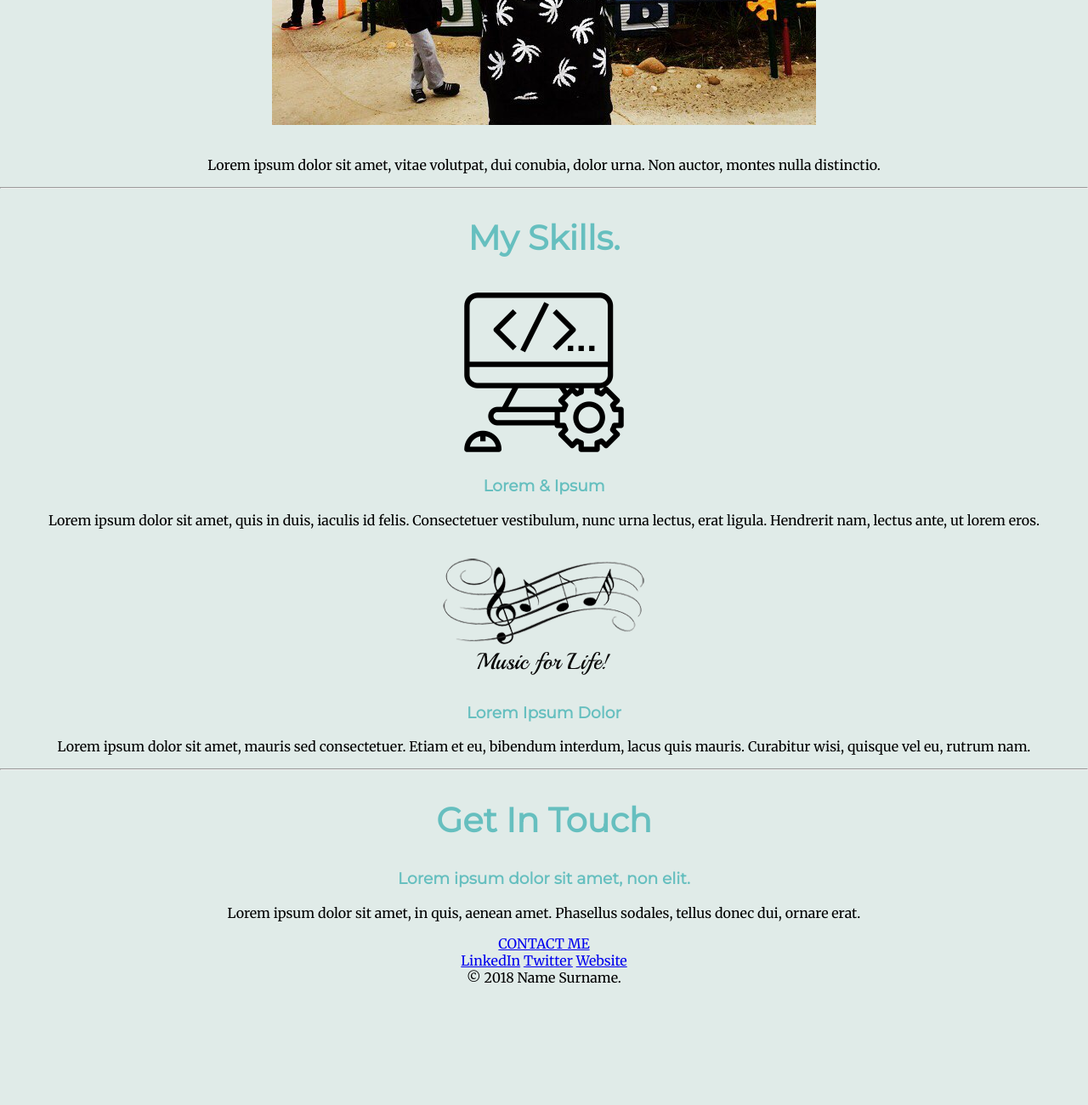
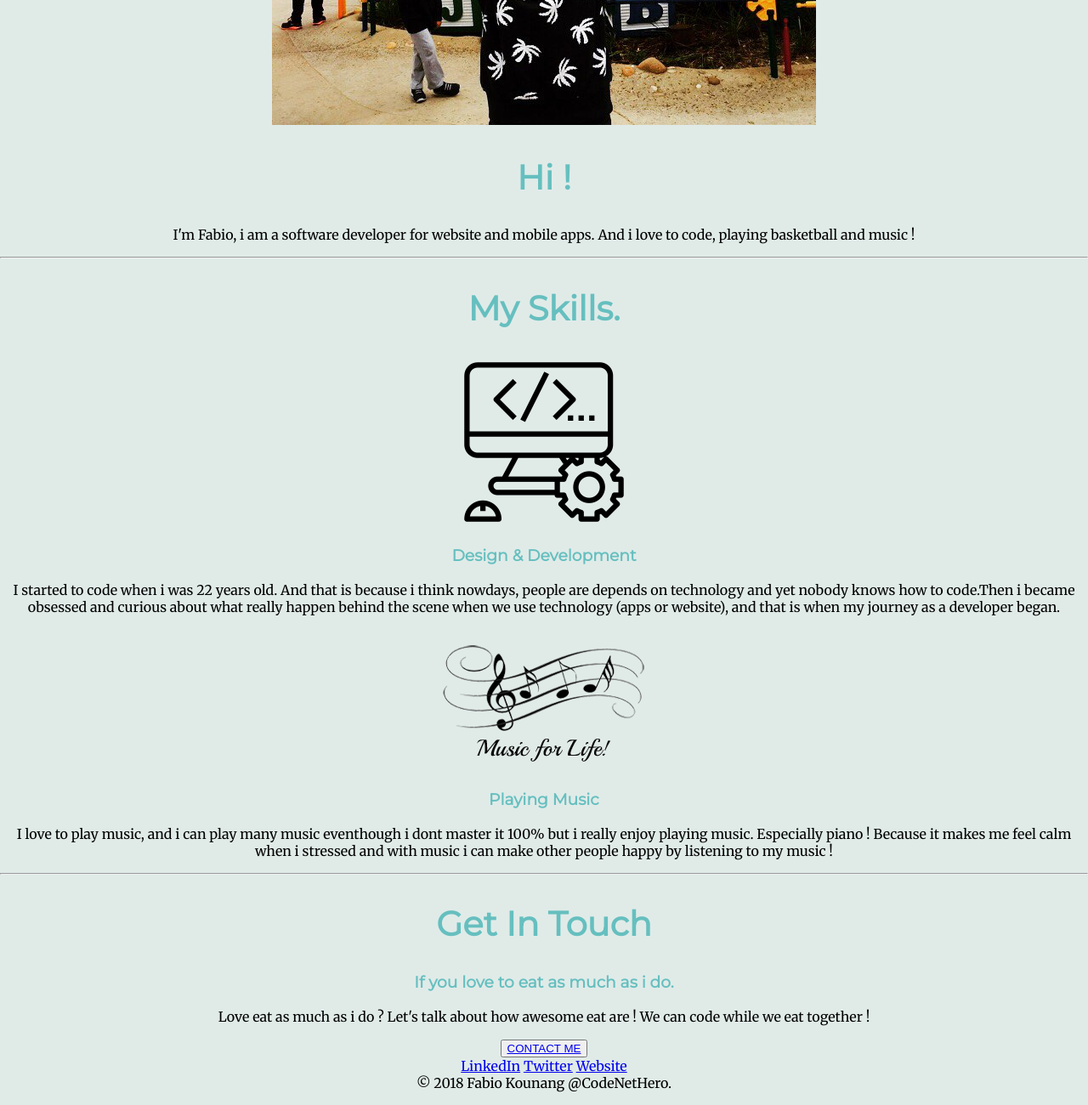
Before and after one commit to netcodehero/cv, a plain HTML site: page index.html in a window 1280 px wide. Shown: the part 1115-2415 px from the top of the page at 85% size. Before the commit the page ends 2291 px from the top, so only its background shows below. Drawn offline with Linux system fonts and the light colour scheme.

Commit message:
upload newest

```diff
--- a/index.html
+++ b/index.html
@@ -5,7 +5,7 @@
 	<meta name="viewport" content="width=device-width, initial-scale=1.0">
 	<meta http-equiv="X-UA-Compatible" content="ie=edge">
 	<title>Fabio Kounang</title>
-	<link rel="stylesheet" type="text/css" href="/css/style.css">
+	<link rel="stylesheet" type="text/css" href="css/style.css">
 	<link rel="icon" href="favicon.ico">
 	<link href="https://fonts.googleapis.com/css?family=Merriweather|Montserrat|Sacramento" rel="stylesheet">
 </head>
@@ -20,30 +20,34 @@
 
 	<div class="middle-container">
 		<div class="profile">
-			<img src="images/photo.jpg" alt="">
-			<h2></h2>
-			<p>Lorem ipsum dolor sit amet, vitae volutpat, dui conubia, dolor urna. Non auctor, montes nulla distinctio.</p>
+			<img class="img-profile" src="images/photo.jpg" alt="">
+			<h2>Hi !</h2>
+			<p class="profile-desc">I'm Fabio, i am a software developer for website and mobile apps. And i love to code, playing basketball and music !</p>
 		</div>
 		<hr>
 		<div class="skills">
 			<h2>My Skills.</h2>
 			<div class="skill-row">
-				<img class="" src="images/code.png" alt="">
-				<h3>Lorem & Ipsum</h3>
-				<p>Lorem ipsum dolor sit amet, quis in duis, iaculis id felis. Consectetuer vestibulum, nunc urna lectus, erat ligula. Hendrerit nam, lectus ante, ut lorem eros.</p>
+				<img class="code" src="images/code.png" alt="">
+				<h3>Design & Development</h3>
+				<p class="skill-desc">
+					I started to code when i was 22 years old. And that is because i think nowdays, people are depends on technology and yet nobody knows how to code.Then i became obsessed and curious about what really happen behind the scene when we use technology (apps or website), and that is when my journey as a developer began.
+				</p>
 			</div>
 			<div class="skill-row">
-				<img class="" src="images/music.png" alt="">
-				<h3>Lorem Ipsum Dolor</h3>
-				<p>Lorem ipsum dolor sit amet, mauris sed consectetuer. Etiam et eu, bibendum interdum, lacus quis mauris. Curabitur wisi, quisque vel eu, rutrum nam.</p>
+				<img class="music" src="images/music.png" alt="">
+				<h3>Playing Music</h3>
+				<p class="skill-desc">I love to play music, and i can play many music eventhough i dont master it 100% but i really enjoy playing music. Especially piano ! Because it makes me feel calm when i stressed and with music i can make other people happy by listening to my music !</p>
 			</div>
 		</div>
 		<hr>
 		<div class="contact-me">
 			<h2>Get In Touch</h2>
-			<h3>Lorem ipsum dolor sit amet, non elit.</h3>
-			<p>Lorem ipsum dolor sit amet, in quis, aenean amet. Phasellus sodales, tellus donec dui, ornare erat.</p>
-			<a class="btn" href="fabiokounang11@email.com">CONTACT ME</a>
+			<h3>If you love to eat as much as i do.</h3>
+			<p>Love eat as much as i do ? Let's talk about how awesome eat are ! We can code while we eat together !</p>
+			<button class="contact-button">
+				<a class="btn" href="fabiokounang11@email.com">CONTACT ME</a>
+			</button>
 		</div>
 	</div>
 
@@ -52,7 +56,7 @@
 		<a class="footer-link" href="https://www.linkedin.com/">LinkedIn</a>
 		<a class="footer-link" href="https://twitter.com/">Twitter</a>
 		<a class="footer-link" href="https://www.appbrewery.co/">Website</a>
-		<p>© 2018 Name Surname.</p>
+		<p>© 2018 Fabio Kounang @CodeNetHero.</p>
 	</div>
 
 </body>
```
Also changed, not shown: 1 other file.
